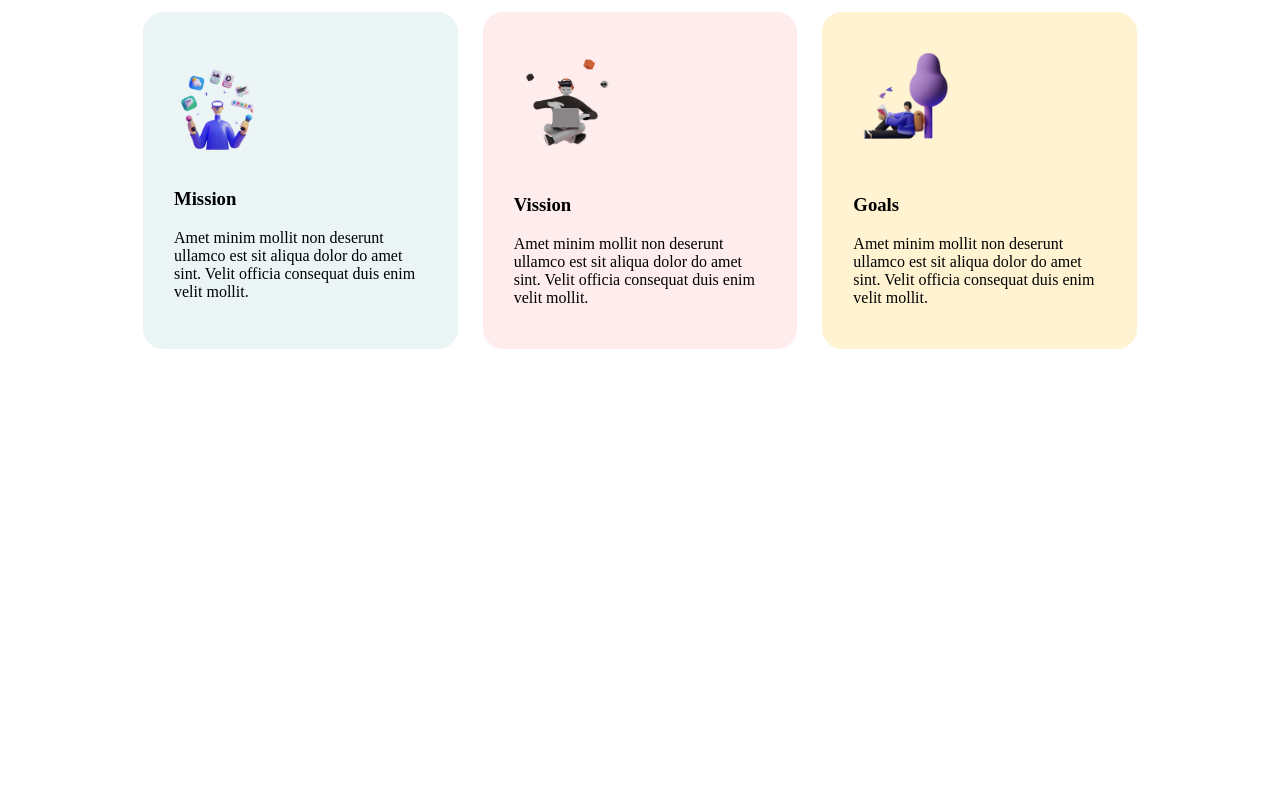
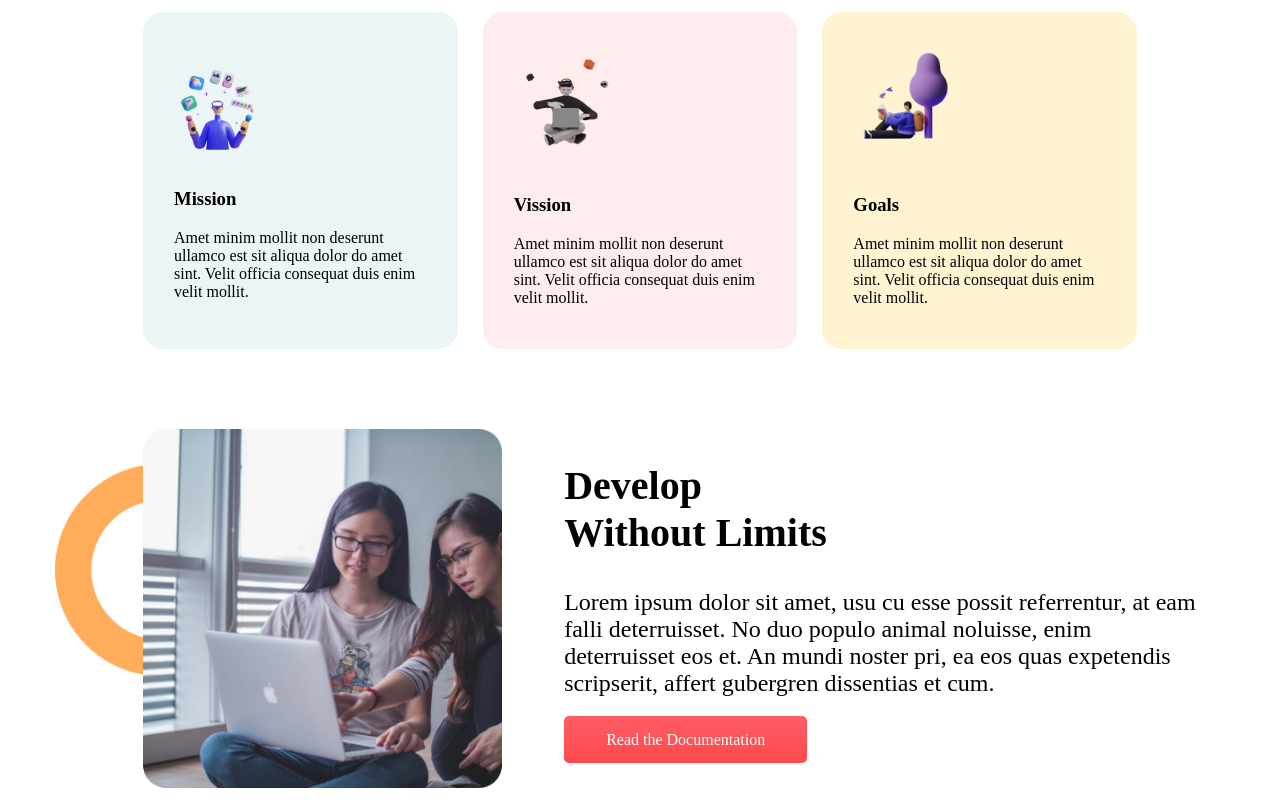
Before and after one commit to SajidJRahman/mission-2022, a plain HTML site: page index.html in a window 1280 px wide. Shown: the part 651-1451 px from the top of the page. Before the commit the page ends 1008 px from the top, so only its background shows below. Drawn offline with Linux system fonts and the light colour scheme; a web font is replaced by a local one.

Commit message:
finished third part

```diff
--- a/index.html
+++ b/index.html
@@ -16,9 +16,9 @@
 <body>
     <section>
         <div class="half-width">
-            <h1>Stay Focused on <span class="color-orange">Mission 2022</span></h1>
+            <h1 id="first-header">Stay Focused on <span class="color-orange">Mission 2022</span></h1>
             <p class="paragraph">Lorem ipsum dolor sit amet, usu cu esse possit referrentur, at eam falli deterruisset. No duo populo animal noluisse, enim</p>
-            <a target="_blank" href="https://instagram.com/sajidjrahman">Follow Me</a>
+            <a id="first-link" target="_blank" href="https://instagram.com/sajidjrahman">Follow Me</a>
             <p class="paragraph-two">Scroll down to explore more about us</p>
         </div>
         <div class="half-width">
@@ -44,6 +44,16 @@
             <p class="paragraph-three">Amet minim mollit non deserunt ullamco est sit aliqua dolor do amet sint. Velit officia consequat duis enim velit mollit.</p>
         </div>
     </section>
+    <section>
+        <div id="third-section" >
+            <img id="coding-image" src="images/pictures/coding.png" alt="picture of coding">
+        </div>
+        <div id="div">
+            <h1 id="forth-header">Develop<br>Without Limits</h1>
+            <p class="paragraph-four">Lorem ipsum dolor sit amet, usu cu esse possit referrentur, at eam falli deterruisset. No duo populo animal noluisse, enim deterruisset eos et. An mundi noster pri, ea eos quas expetendis scripserit, affert gubergren dissentias et cum.</p>
+            <a id="second-link" href="">Read the Documentation</a>
+        </div>
+    </section>
 
 </body>
 </html>
--- a/style.css
+++ b/style.css
@@ -1,4 +1,4 @@
-h1{
+#first-header{
     font-family: 'Love Light', cursive;
     font-family: 'Poppins', sans-serif;
     font-family: 'Prata', serif;
@@ -26,16 +26,31 @@ h2{
 h3{
     padding-left: 15px;
 }
+#forth-header{
+    font-size: 250%;
+}
 .color-orange{
     color: rgb(255, 168, 69)
 }
 a{
+
+    text-decoration: none;
+    color: white;
+    background-image: linear-gradient(to bottom, rgb(255, 93, 104),rgb(255, 72, 72));
+    border-radius: 5px;
+}
+#first-link{
+    padding: 15px 42px;
+    margin-left: 20%;
+}
+#second-link{
     padding: 15px 42px;
     text-decoration: none;
     color: white;
     background-image: linear-gradient(to bottom, rgb(255, 93, 104),rgb(255, 72, 72));
     border-radius: 5px;
-    margin-left: 20%;
+    margin-left: 0%;
+    margin-top: 50%;
 }
 .paragraph{
     font-size: 150%;
@@ -50,6 +65,11 @@ a{
 .paragraph-three{
     padding-left: 15px;
     padding-right: 15px;
+
+}
+.paragraph-four{
+    font-size: 150%;
+    padding-bottom: 10px;
 }
 section{
     display: flex;
@@ -66,6 +86,24 @@ section{
     width: 59%;
     float: inline-start;
     padding-left: 11%;
+}
+#coding-image{
+    width: 71%;
+    margin-left: 135px;
+    padding-top: 80px;
+
+}
+#third-section{
+    background-image: url(images/shapes/shape-1.png);
+    background-repeat: no-repeat;
+    background-size: 212px;
+    background-position: 16%;
+    width: 40%;
+}
+#div{
+    width: 50%;
+    padding-top: 80px;
+    padding-left: 4%;
 }
 .half-width-second{
     width: 50%;
```
